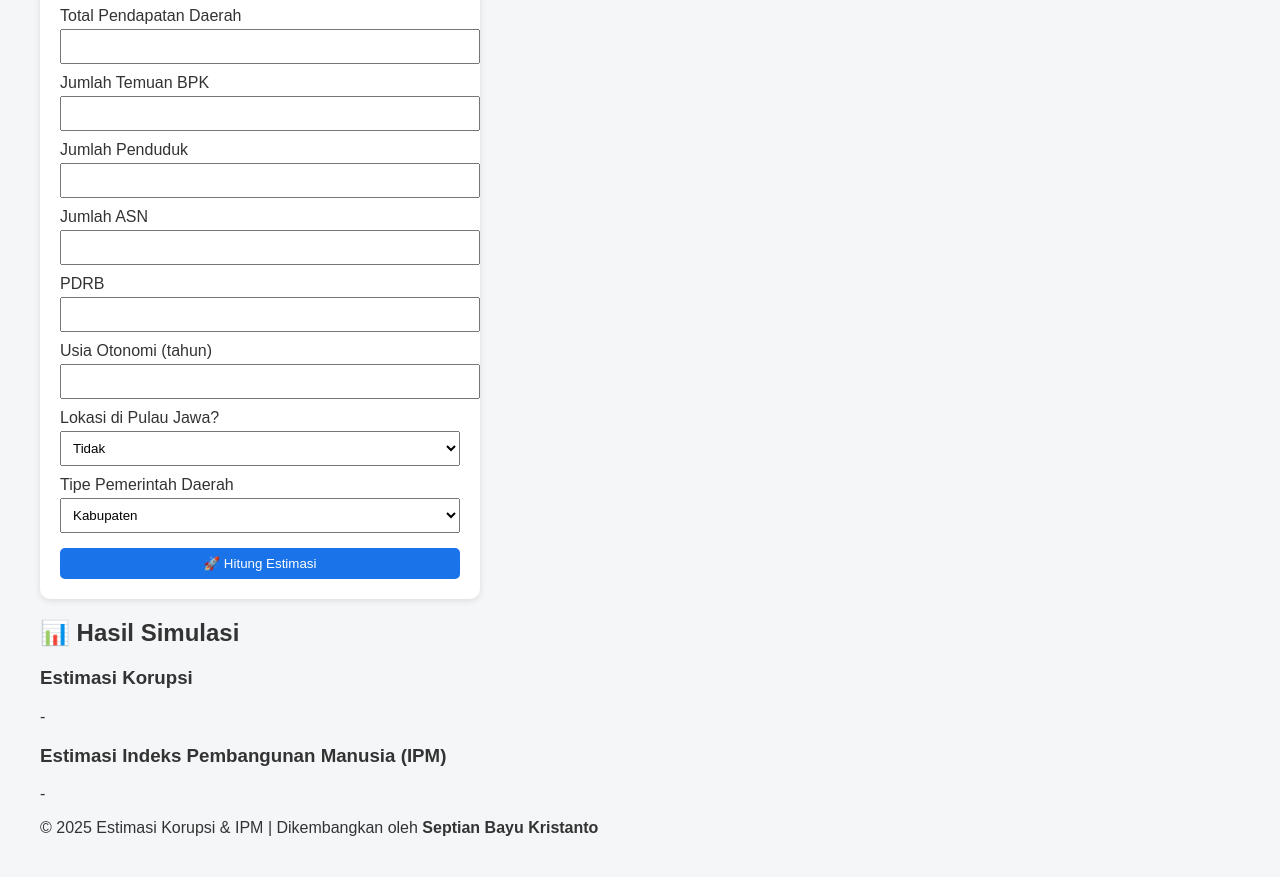
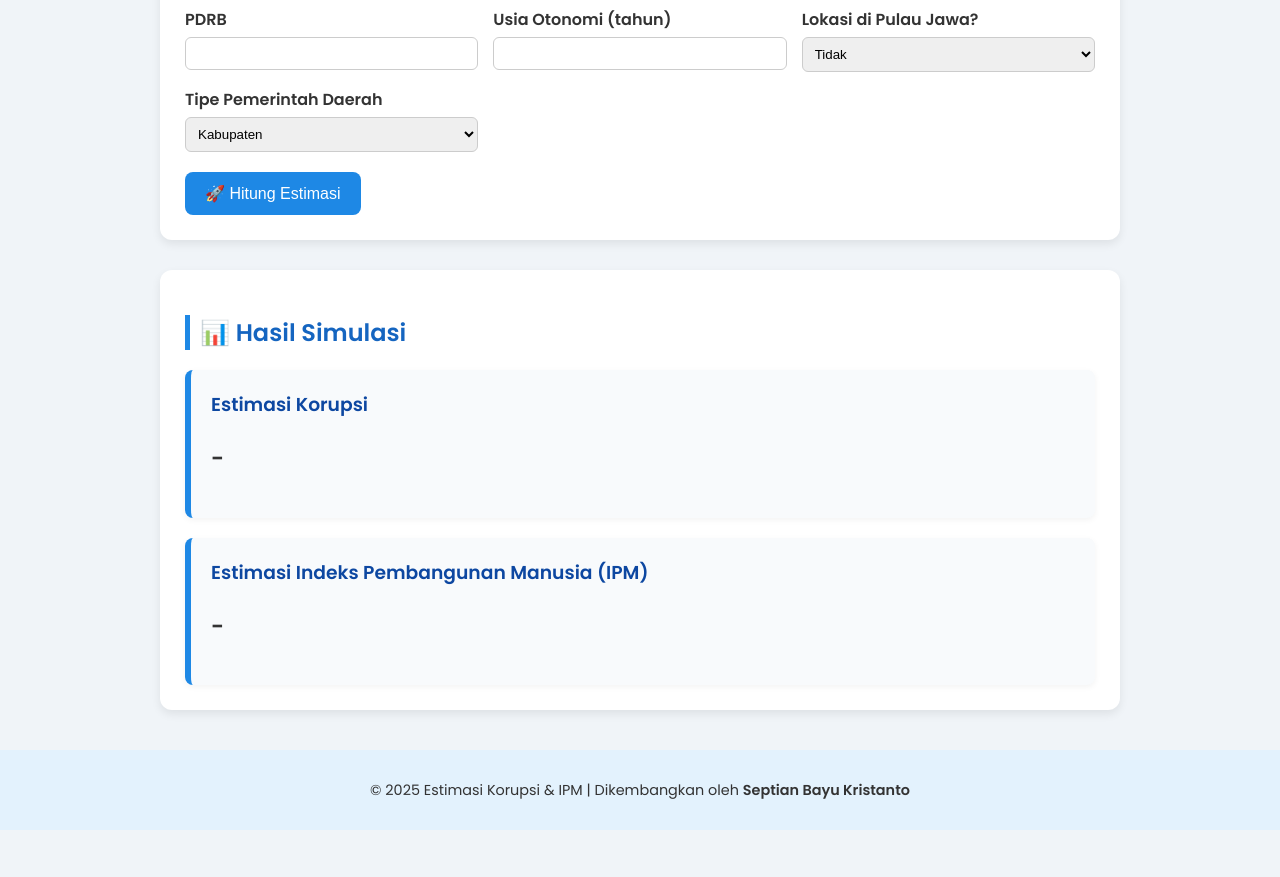
Before and after one commit to septianbk/simulasi-estimasi-korupsi-dan-ipm-pemda, a plain HTML site: page index.html in a window 1280 px wide. Shown: the part 542-1419 px from the top of the page. After the commit the page ends 1372 px from the top, so only its background shows below. Drawn offline with Linux system fonts and the light colour scheme.

Commit message:
Update style.css

```diff
--- a/style.css
+++ b/style.css
@@ -1,41 +1,112 @@
+* {
+  box-sizing: border-box;
+}
+
 body {
-  font-family: Arial, sans-serif;
-  margin: 40px;
-  background-color: #f4f6f8;
+  font-family: 'Poppins', sans-serif;
+  background: #f0f4f8;
+  color: #333;
+  margin: 0;
+  padding: 0;
+}
+
+header {
+  background: linear-gradient(135deg, #1e88e5, #1565c0);
+  color: white;
+  text-align: center;
+  padding: 40px 20px;
+  border-bottom: 4px solid #0d47a1;
+}
+
+header h1 {
+  margin: 0;
+  font-size: 1.8rem;
+}
+
+header p {
+  font-size: 0.95rem;
+  margin-top: 10px;
+}
+
+main {
+  max-width: 1000px;
+  margin: 40px auto;
+  padding: 0 20px;
+}
+
+.form-section, .result-section {
+  background: #fff;
+  padding: 25px;
+  margin-bottom: 30px;
+  border-radius: 12px;
+  box-shadow: 0 4px 10px rgba(0,0,0,0.08);
+}
+
+h2 {
+  color: #1565c0;
+  border-left: 5px solid #1e88e5;
+  padding-left: 10px;
+}
+
+.grid {
+  display: grid;
+  grid-template-columns: repeat(auto-fill, minmax(240px, 1fr));
+  gap: 15px;
+  margin-top: 15px;
+}
+
+.field label {
+  display: block;
+  font-weight: 600;
+  margin-bottom: 5px;
+}
+
+.field input, .field select {
+  width: 100%;
+  padding: 8px;
+  border: 1px solid #ccc;
+  border-radius: 6px;
+}
+
+button {
+  background: #1e88e5;
+  color: white;
+  border: none;
+  border-radius: 8px;
+  padding: 12px 20px;
+  margin-top: 20px;
+  font-size: 1rem;
+  cursor: pointer;
+  transition: 0.3s;
+}
+button:hover {
+  background: #1565c0;
+}
+
+.result-card {
+  background: #f8fafc;
+  border-left: 6px solid #1e88e5;
+  padding: 20px;
+  margin-top: 20px;
+  border-radius: 8px;
+  box-shadow: 0 2px 6px rgba(0,0,0,0.05);
+}
+
+.result-card h3 {
+  margin-top: 0;
+  color: #0d47a1;
+}
+
+.result-card p {
+  font-size: 1.4rem;
+  font-weight: 600;
   color: #333;
 }
 
-h1 {
-  color: #1a73e8;
+footer {
+  text-align: center;
+  padding: 15px;
+  background: #e3f2fd;
+  color: #333;
+  font-size: 0.9rem;
 }
-
-form {
-  background: #fff;
-  padding: 20px;
-  border-radius: 10px;
-  box-shadow: 0 2px 6px rgba(0,0,0,0.1);
-  width: 400px;
-}
-
-label {
-  display: block;
-  margin-top: 10px;
-}
-
-input, select, button {
-  width: 100%;
-  padding: 8px;
-  margin-top: 4px;
-}
-
-button {
-  margin-top: 15px;
-  background: #1a73e8;
-  color: white;
-  border: none;
-  border-radius: 5px;
-  cursor: pointer;
-}
-button:hover {
-  background: #0c5ec2;
-}
```
